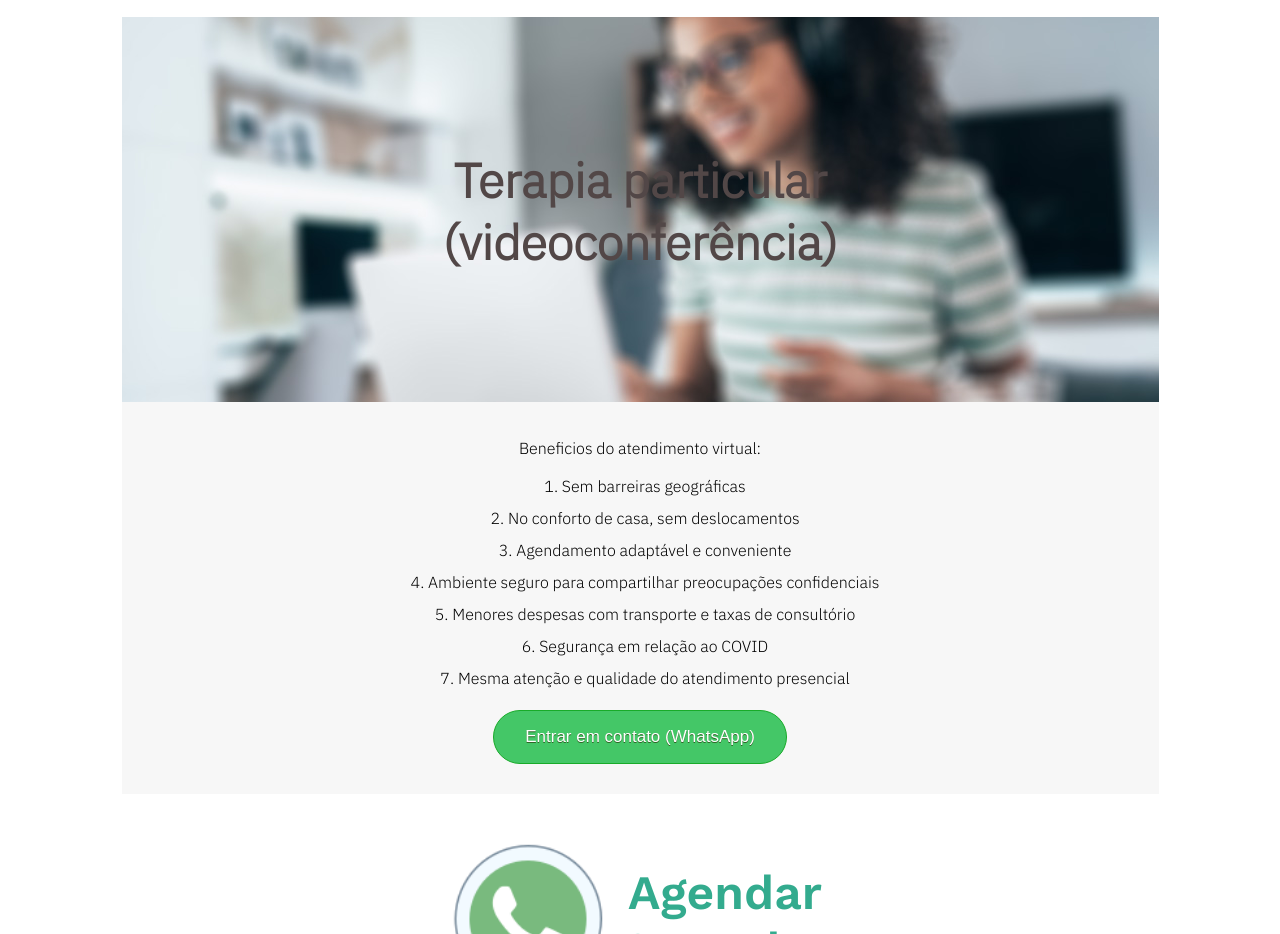
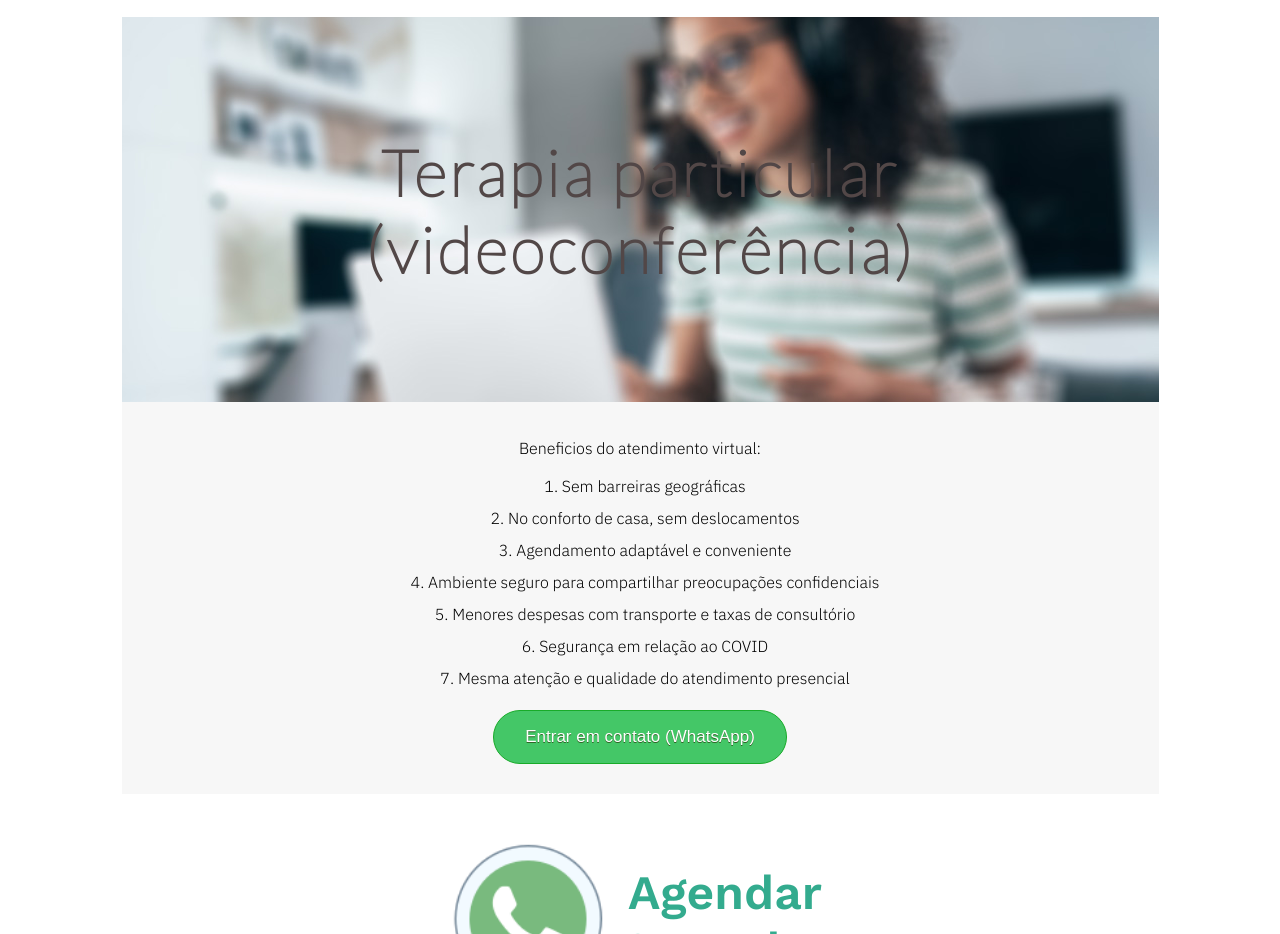
Before and after one commit to dayvison-lima/crislenelopes, a React (Create React App) app: page / in a window 1280 px wide. Shown: the part 1480-2414 px from the top of the page. Built offline with nearby package versions, Linux system fonts and the light colour scheme.

Commit message:
css corrigido

```diff
--- a/src/styles/body.css
+++ b/src/styles/body.css
@@ -85,11 +85,10 @@
 }
 
 .overlay>h3 {
-    font-family: 'IBM Plex Sans', sans-serif;
-    position: absolute;
-    z-index: 2;
-    font-size: 3em;
-    color: rgb(82, 71, 71);
+    font-family: 'Lato', sans-serif;
+    color: #524747;
+    font-size: 4em;
+    letter-spacing: .2rem;
 }
 
 .overlay3>h3 {
@@ -246,6 +245,7 @@
      font-size: 1.8em;
      color: white;
      bottom: 50%;
+     position: absolute;
   }
 
 
```
